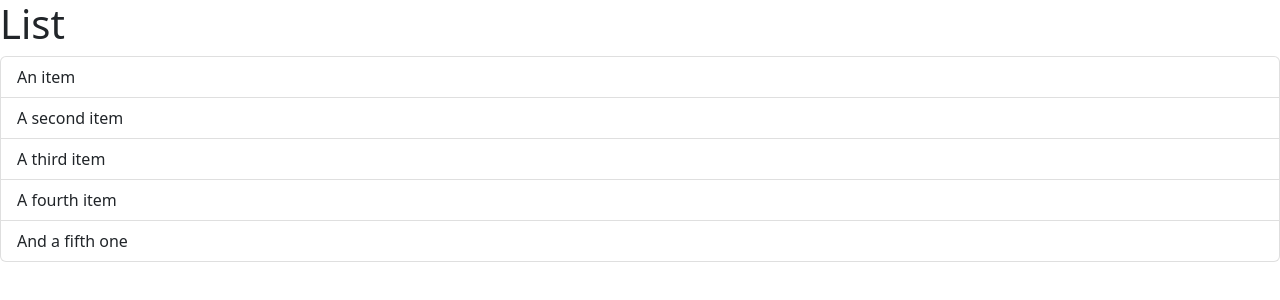
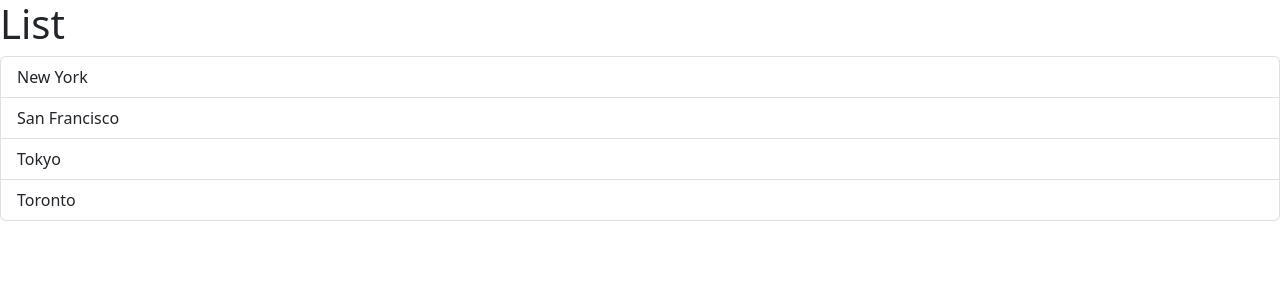
Before and after one commit to prabhu-raja/react-app, a React (Vite) app: page / in a window 1280 px wide. Shown: the top 300 px of the page. Built offline with nearby package versions, Linux system fonts and the light colour scheme.

Commit message:
8-Dynamically rendering list

```diff
--- a/src/components/ListGroup.tsx
+++ b/src/components/ListGroup.tsx
@@ -1,15 +1,14 @@
-import { Fragment } from 'react';
-
 function ListGroup() {
+  const items = ['New York', 'San Francisco', 'Tokyo', 'Toronto'];
   return (
     <>
       <h1>List</h1>
       <ul className="list-group">
-        <li className="list-group-item">An item</li>
-        <li className="list-group-item">A second item</li>
-        <li className="list-group-item">A third item</li>
-        <li className="list-group-item">A fourth item</li>
-        <li className="list-group-item">And a fifth one</li>
+        {items.map((item) => (
+          <li className="list-group-item" key={item}>
+            {item}
+          </li>
+        ))}
       </ul>
     </>
   );
```
